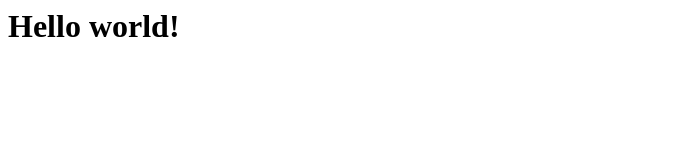
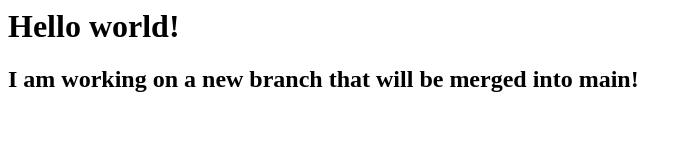
Before and after one commit to rturner-miso/example_repository, a plain HTML site: page index.html in a window 1280 px wide. Shown: the whole page, without its empty margins (0-692 px from the left). Drawn offline with Linux system fonts and the light colour scheme.

Commit message:
added details to index.html

```diff
--- a/index.html
+++ b/index.html
@@ -1 +1,2 @@
 <h1>Hello world!</h1>
+<h2>I am working on a new branch that will be merged into main!</h2>
```
